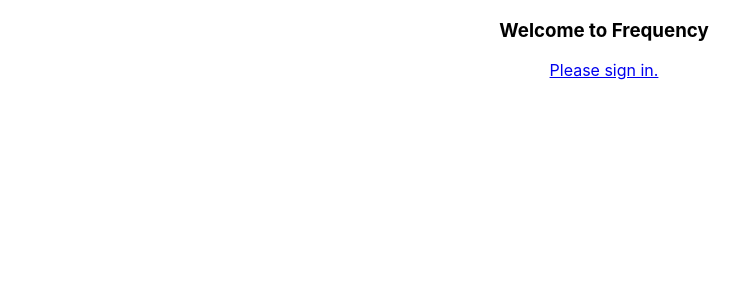
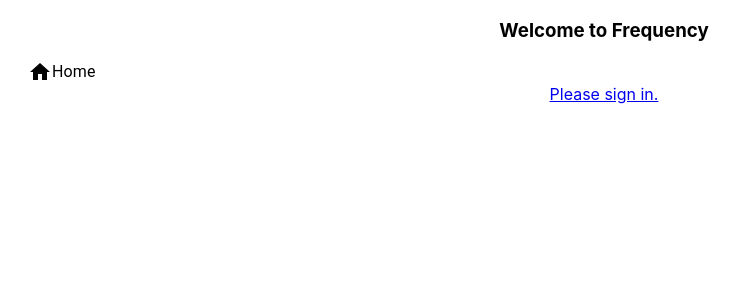
Before and after one commit to wwalke8/COSC484, a React (Create React App) app in the folder cosc484/: page / in a window 1280 px wide. Shown: the top 300 px of the page, without its empty margins (36-775 px from the left). Built offline with nearby package versions, Linux system fonts and the light colour scheme.

Commit message:
Added home

```diff
--- a/cosc484/package.json
+++ b/cosc484/package.json
@@ -7,6 +7,7 @@
     "@emotion/styled": "^11.6.0",
     "@mui/icons-material": "^5.2.0",
     "@mui/material": "^5.1.0",
+    "@mui/styles": "^5.2.3",
     "@testing-library/jest-dom": "^5.14.1",
     "@testing-library/react": "^11.2.7",
     "@testing-library/user-event": "^12.8.3",
--- a/cosc484/src/App.js
+++ b/cosc484/src/App.js
@@ -4,6 +4,7 @@
 import SignInSide from './components/signin';
 import SignUp from './components/signup';
 import NoMatch from './components/nomatch';
+import Leftbar from './components/Leftbar';
 // import { AuthProvider } from './auth/authProvider';
 // import { RequireAuth } from './auth/authStatus';
 
@@ -12,7 +13,7 @@
   return (
     <div className="App">
       <h3>Welcome to Frequency</h3>
-
+      <Leftbar />
       <Routes>
         <Route path="/" element={<Home />} />
         <Route path="/login" element={<SignInSide />} />
--- /dev/null
+++ b/cosc484/src/components/Leftbar.js
@@ -0,0 +1,21 @@
+import { Container, Typography } from "@mui/material";
+import HomeIcon from '@mui/icons-material/Home';
+import { makeStyles } from "@mui/styles";
+
+const useStyles = makeStyles((theme) => ({
+    item: {
+        display: "flex"
+    },
+}));
+
+export default function Leftbar() {
+    const classes = useStyles();
+    return (
+        <Container>
+            <div className={classes.item}>
+                <HomeIcon className={classes.icon} />
+                <Typography className={classes.text}>Home</Typography>
+            </div>
+        </Container>
+    )
+}
```
Also changed, not shown: cosc484/src/components/Feed.js (added, +9 -0 lines), cosc484/src/components/Rightbar.js (added), 1 other file (tests, documents, lock files or other folders).
